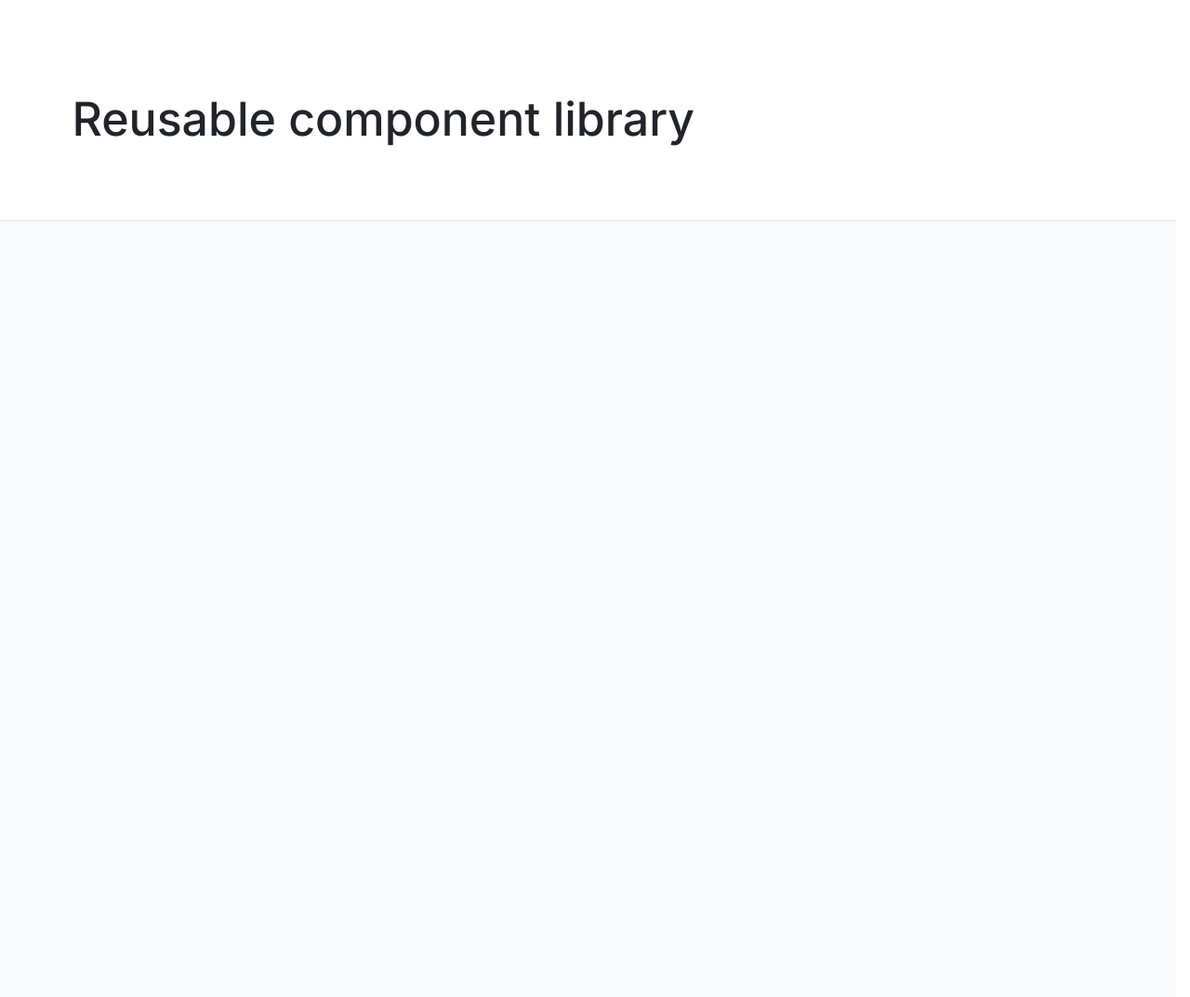
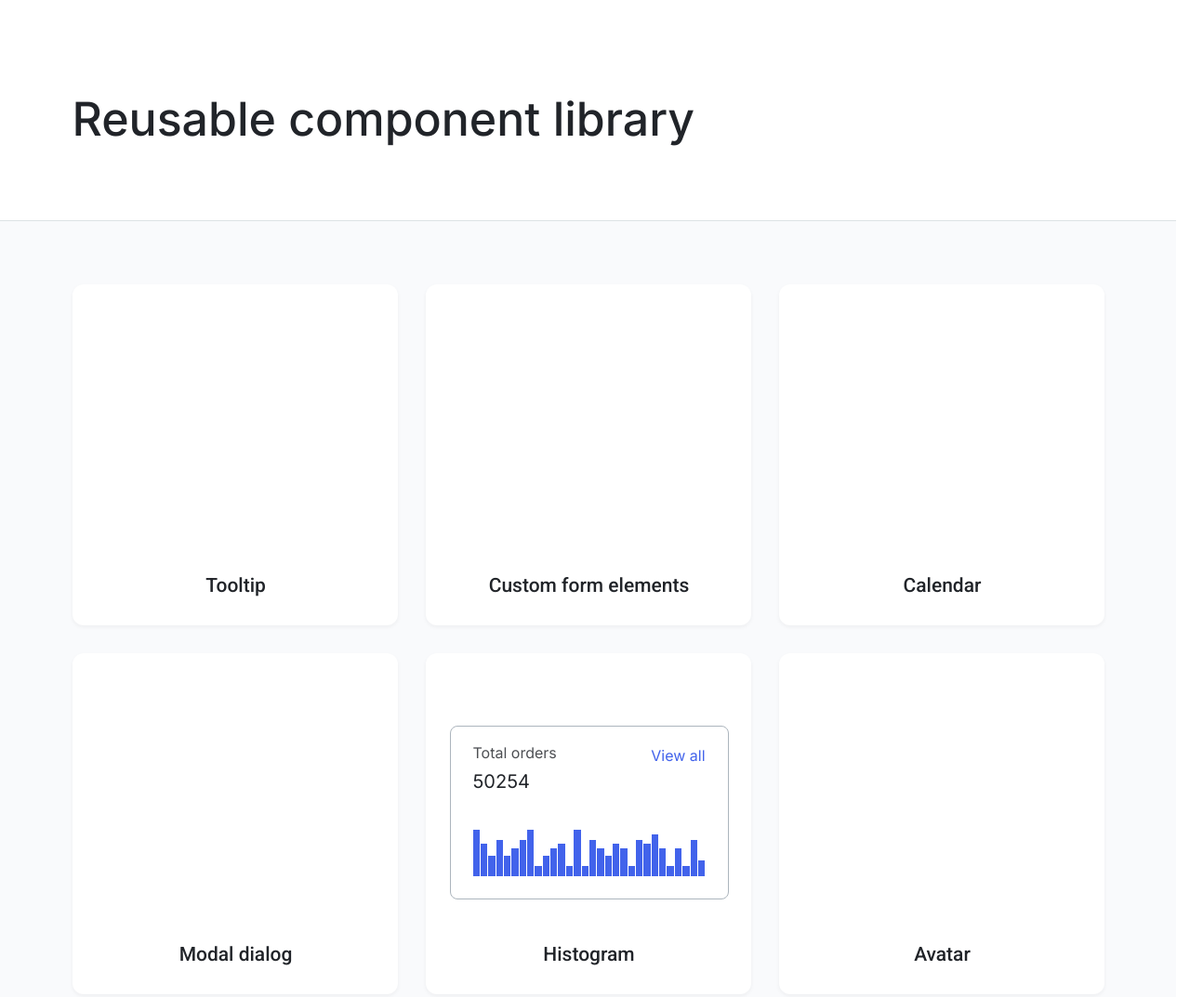
Before and after one commit to js-tasks-ru/htmlcss-20241107_natalya79, a website: page index.html in a window 1280 px wide. Shown: the top 1073 px of the page at 93% size. Drawn offline with Linux system fonts and the light colour scheme; files whose address does not match are found by name.

Commit message:
Add cards

```diff
--- a/assets/css/main.css
+++ b/assets/css/main.css
@@ -5,6 +5,9 @@
 @import '../../components/main/main.css';
 @import '../../components/footer/footer.css';
 @import '../../components/container/container.css';
+@import '../../components/cards/cards.css';
+@import '../../components/card/card.css';
+@import '../../components/histogram/histogram.css';
 
 :root {
     --white: #ffffff;
--- /dev/null
+++ b/components/card/card.css
@@ -0,0 +1,27 @@
+.card {
+    display: flex;
+    flex-direction: column;
+    justify-content: flex-end;
+    width: 350px;
+    height: 367px;
+    padding: 30px 24px 30px 26px;
+    box-sizing: border-box;
+
+    background-color: var(--white);
+    border-radius: 12px;
+    box-shadow: 0px 2px 4px 0px #2124290D;
+}
+
+.card__preview {
+    margin: auto 0;
+}
+
+.card__title {
+    margin: 0;
+
+    font-family: 'Roboto';
+    font-size: 21px;
+    font-weight: 500;
+    line-height: 24.61px;
+    text-align: center;
+}
--- /dev/null
+++ b/components/cards/cards.css
@@ -0,0 +1,9 @@
+.cards {
+    display: flex;
+    flex-wrap: wrap;
+    justify-content: center;
+    gap: 30px;
+
+    padding-top: 68px;
+    padding-bottom: 204px;
+}
--- /dev/null
+++ b/components/histogram/histogram.css
@@ -0,0 +1,58 @@
+.histogram {
+    padding: 16px 24px 24px;
+
+    border: 1px solid var(--grey-3);
+    border-radius: 8px;
+}
+
+.histogram__data-title {
+    margin: 0 0 6px;
+
+    font-family: 'Inter';
+    font-size: 16px;
+    font-weight: 400;
+    line-height: 24px;
+    color: var(--black);
+    opacity: 0.8;
+}
+
+.histogram__data {
+    margin: 0;
+
+    font-family: 'Inter';
+    font-size: 20px;
+    font-weight: 400;
+    line-height: 26px;
+}
+
+.histogram__top {
+    display: flex;
+    justify-content: space-between;
+}
+
+.histogram__link {
+    padding-top: 3px;
+
+    font-family: 'Inter';
+    font-size: 16px;
+    font-weight: 400;
+    line-height: 24px;
+    color: var(--blue);
+    text-decoration: none;
+}
+
+.histogram__chart {
+    display: flex;
+    align-items: flex-end;
+    gap: 1px;
+
+    height: 50px;
+
+    margin-top: 39px;
+}
+
+.histogram__chart-item {
+    flex: 1;
+
+    background-color: var(--blue);
+}
--- a/components/main/main.css
+++ b/components/main/main.css
@@ -1,5 +1,4 @@
 .main {
-    height: 1036px;
     background-color: var(--background);
     border-top: 1px solid var(--grey-2);
     border-bottom: 1px solid var(--grey-2);
--- a/index.html
+++ b/index.html
@@ -12,7 +12,80 @@
                     <h1 class="header__title">Reusable component library</h1>
                 </div>
             </header>
-            <main class="main"></main>
+            <main class="main">
+                <div class="container">
+                    <div class="cards">
+                        <div class="card">
+                            <div class="card__preview"></div>
+                            <h4 class="card__title">Tooltip</h4>
+                        </div>
+                        <div class="card">
+                            <div class="card__preview"></div>
+                            <h4 class="card__title">Custom form elements</h4>
+                        </div>
+                        <div class="card">
+                            <div class="card__preview"></div>
+                            <h4 class="card__title">Calendar</h4>
+                        </div>
+                        <div class="card">
+                            <div class="card__preview"></div>
+                            <h4 class="card__title">Modal dialog</h4>
+                        </div>
+                        <div class="card">
+                            <div class="card__preview">
+                                <div class="histogram">
+                                    <div class="histogram__top">
+                                        <div>
+                                            <p class="histogram__data-title">Total orders</p>
+                                            <p class="histogram__data">50254</p>
+                                        </div>
+                                        <div>
+                                            <a href="/" class="histogram__link">View all</a>
+                                        </div>
+                                    </div>
+                                    <div class="histogram__chart">
+                                        <div class="histogram__chart-item" style="height: 100%;"> </div>
+                                        <div class="histogram__chart-item" style="height: 70%;"> </div>
+                                        <div class="histogram__chart-item" style="height: 44%;"> </div>
+                                        <div class="histogram__chart-item" style="height: 78%;"> </div>
+                                        <div class="histogram__chart-item" style="height: 44%;"> </div>
+                                        <div class="histogram__chart-item" style="height: 60%;"> </div>
+                                        <div class="histogram__chart-item" style="height: 78%;"> </div>
+                                        <div class="histogram__chart-item" style="height: 100%;"> </div>
+                                        <div class="histogram__chart-item" style="height: 22%;"> </div>
+                                        <div class="histogram__chart-item" style="height: 44%;"> </div>
+                                        <div class="histogram__chart-item" style="height: 60%;"> </div>
+                                        <div class="histogram__chart-item" style="height: 70%;"> </div>
+                                        <div class="histogram__chart-item" style="height: 22%;"> </div>
+                                        <div class="histogram__chart-item" style="height: 100%;"> </div>
+                                        <div class="histogram__chart-item" style="height: 22%;"> </div>
+                                        <div class="histogram__chart-item" style="height: 78%;"> </div>
+                                        <div class="histogram__chart-item" style="height: 60%;"> </div>
+                                        <div class="histogram__chart-item" style="height: 44%;"> </div>
+                                        <div class="histogram__chart-item" style="height: 70%;"> </div>
+                                        <div class="histogram__chart-item" style="height: 60%;"> </div>
+                                        <div class="histogram__chart-item" style="height: 22%;"> </div>
+                                        <div class="histogram__chart-item" style="height: 78%;"> </div>
+                                        <div class="histogram__chart-item" style="height: 70%;"> </div>
+                                        <div class="histogram__chart-item" style="height: 90%;"> </div>
+                                        <div class="histogram__chart-item" style="height: 60%;"> </div>
+                                        <div class="histogram__chart-item" style="height: 22%;"> </div>
+                                        <div class="histogram__chart-item" style="height: 60%;"> </div>
+                                        <div class="histogram__chart-item" style="height: 22%;"> </div>
+                                        <div class="histogram__chart-item" style="height: 78%;"> </div>
+                                        <div class="histogram__chart-item" style="height: 34%;"> </div>
+                                    </div>
+                                </div>
+                            </div>
+                            <h4 class="card__title">Histogram</h4>
+                        </div>
+                        <div class="card">
+                            <div class="card__preview"></div>
+                            <h4 class="card__title">Avatar</h4>
+                        </div>
+                    </div>
+                </div>
+            </main>
             <footer class="footer">
                 <div class="container">
                     <h2 class="footer__title">About</h2>
```
